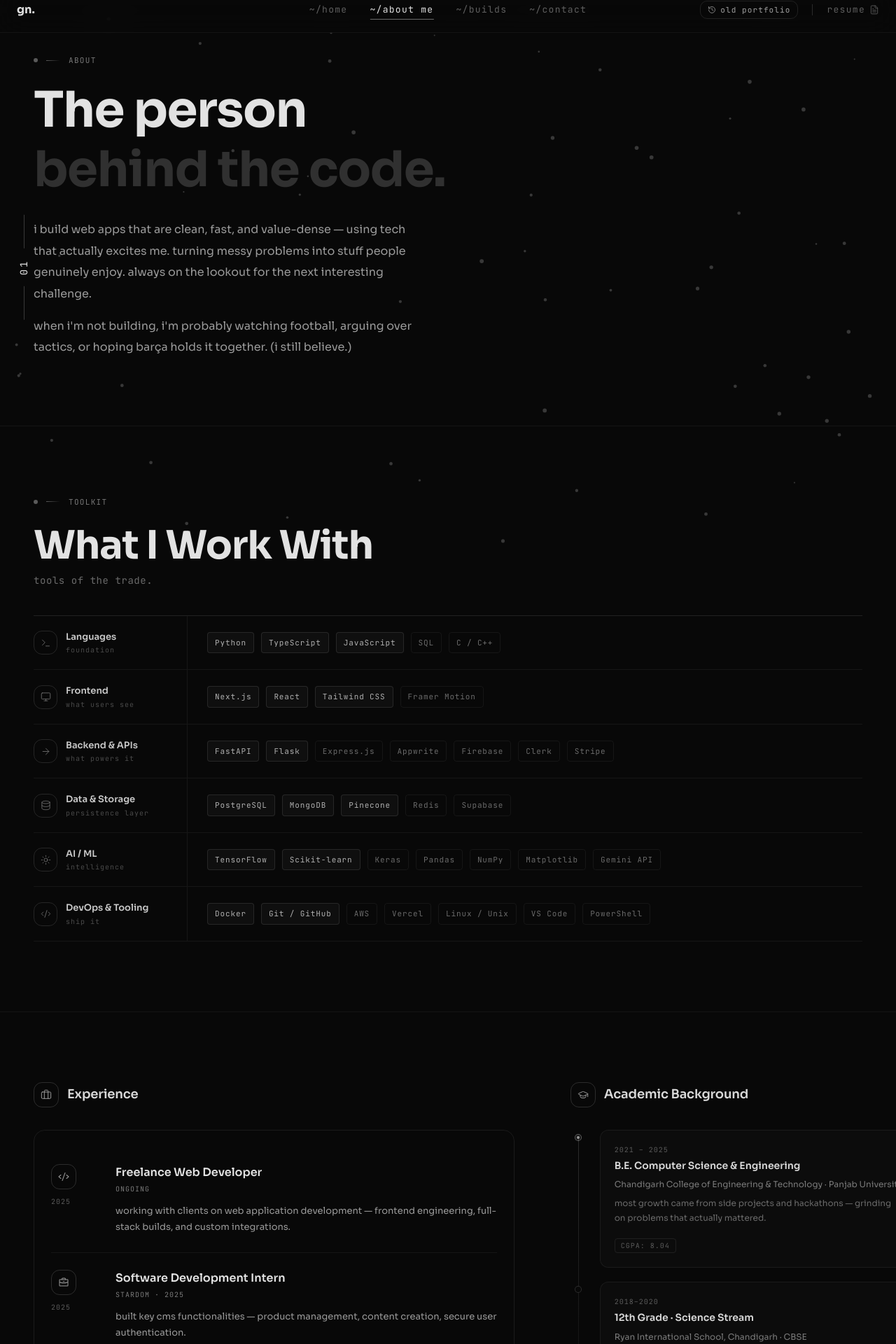
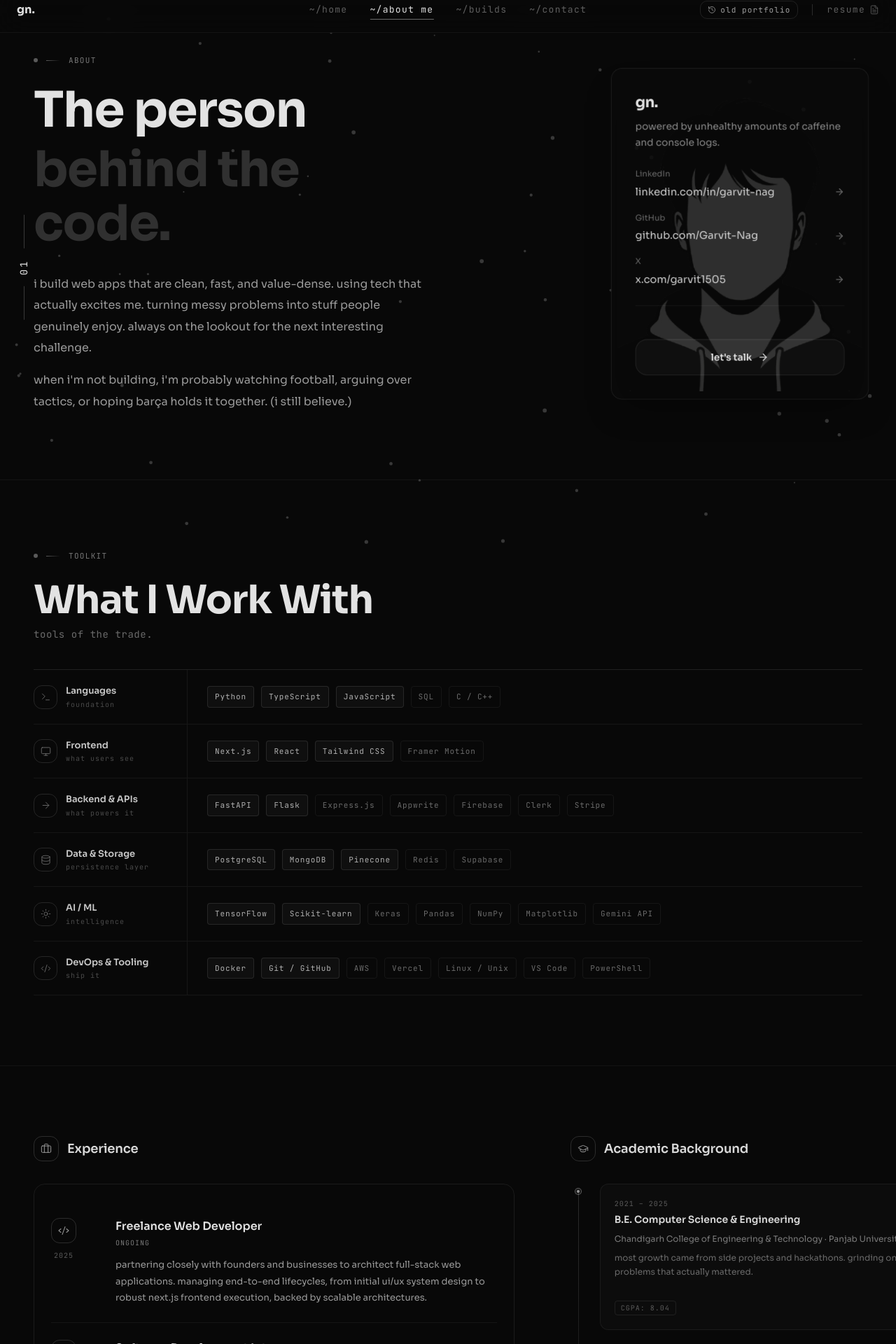
Before and after one commit to Sanmeet007/sanmeet007.github.io, a Next.js app: page /about in a window 1280 px wide. Shown: the part 18-1938 px from the top of the page at 70% size. Built offline with nearby package versions, Linux system fonts and the light colour scheme.

Commit message:
feat: add TiltedCard component and implement project showcase page with category filtering

```diff
--- a/app/contact/page.tsx
+++ b/app/contact/page.tsx
@@ -85,7 +85,7 @@ export default function ContactPage() {
             className="mt-10 max-w-[540px]"
           >
             <p className="font-sans text-base leading-[1.9] text-[#9a9a9a]">
-              currently available and actively exploring what&apos;s next — full-time roles, meaningful projects, and the right collaborations.
+              currently available and actively exploring what&apos;s next. full-time roles, meaningful projects, and the right collaborations.
             </p>
             <p className="font-sans text-base leading-[1.9] text-[#9a9a9a] mt-3">
               if you&apos;re building something worth caring about, let&apos;s talk. i respond within 24 hours.
--- a/components/about/about-header.tsx
+++ b/components/about/about-header.tsx
@@ -1,15 +1,19 @@
 'use client'
 
+import Link from 'next/link'
 import { motion } from 'framer-motion'
+import { ArrowUpRight, ArrowRight } from 'lucide-react'
 import { SectionHeading } from '@/components/ui/section-heading'
+import TiltedCard from '@/components/animate-ui/components/tilted-card'
 
 export function AboutHeader() {
   return (
     <section
       data-section="1"
-      className="min-h-[70vh] flex items-center bg-transparent pt-24 pb-24"
+      className="min-h-[85vh] flex items-center bg-transparent pt-24 pb-24"
     >
-      <div className="max-w-7xl mx-auto px-6 lg:px-12 w-full">
+      <div className="max-w-7xl mx-auto px-6 lg:px-12 w-full grid grid-cols-1 lg:grid-cols-2 gap-12 items-center">
+        <div>
         <motion.div
           initial={{ opacity: 0, y: 18 }}
           animate={{ opacity: 1, y: 0 }}
@@ -38,12 +42,77 @@ export function AboutHeader() {
           className="max-w-[560px] mt-8"
         >
           <p className="font-sans text-[16px] leading-[1.9] text-[#9a9a9a]">
-            i build web apps that are clean, fast, and value-dense — using tech that actually excites me. turning messy problems into stuff people genuinely enjoy. always on the lookout for the next interesting challenge.
+            i build web apps that are clean, fast, and value-dense. using tech that actually excites me. turning messy problems into stuff people genuinely enjoy. always on the lookout for the next interesting challenge.
           </p>
           <p className="font-sans text-[16px] leading-[1.9] text-[#9a9a9a] mt-4">
             when i&apos;m not building, i&apos;m probably watching football, arguing over tactics, or hoping barça holds it together. (i still believe.)
           </p>
         </motion.div>
+        </div>
+
+        {/* Right side interactive card */}
+        <motion.div
+           initial={{ opacity: 0 }}
+           animate={{ opacity: 1 }}
+           transition={{ duration: 1, delay: 0.5 }}
+           className="relative flex justify-center lg:justify-end w-full lg:w-auto shrink-0"
+        >
+          <TiltedCard
+            imageSrc="/pfp.png"
+            altText="Garvit Nag - Engineer"
+            captionText="gn. / engineer"
+            containerHeight="450px"
+            containerWidth="350px"
+            imageHeight="450px"
+            imageWidth="350px"
+            rotateAmplitude={12}
+            scaleOnHover={1.05}
+            showMobileWarning={false}
+            showTooltip={true}
+            displayOverlayContent={true}
+            overlayContent={
+              <div className="absolute inset-0 bg-[#0a0a0a]/85 backdrop-blur-[2px] p-6 sm:p-8 flex flex-col justify-between rounded-[15px] border border-[rgba(255,255,255,0.08)]">
+                <div>
+                  <h3 className="font-sans text-xl font-bold text-[#e2e2e2] tracking-tight">gn.</h3>
+                  <p className="font-sans text-[13px] text-[#8a8a8a] mt-2 mb-6 leading-relaxed lowercase">
+                    Powered by unhealthy amounts of caffeine and console logs.
+                  </p>
+
+                  <div className="flex flex-col gap-4">
+                    <div className="flex flex-col gap-1.5">
+                      <span className="font-sans text-[11px] text-[#6a6a6a]">LinkedIn</span>
+                      <a href="https://linkedin.com/in/garvit-nag" target="_blank" rel="noopener noreferrer" className="font-sans text-[14px] text-[#d2d2d2] hover:text-white transition-colors flex items-center justify-between group">
+                        linkedin.com/in/garvit-nag
+                        <ArrowRight size={14} className="text-[#6a6a6a] group-hover:text-white transition-colors" />
+                      </a>
+                    </div>
+
+                    <div className="flex flex-col gap-1.5">
+                      <span className="font-sans text-[11px] text-[#6a6a6a]">GitHub</span>
+                      <a href="https://github.com/Garvit-Nag" target="_blank" rel="noopener noreferrer" className="font-sans text-[14px] text-[#d2d2d2] hover:text-white transition-colors flex items-center justify-between group">
+                        github.com/Garvit-Nag
+                        <ArrowRight size={14} className="text-[#6a6a6a] group-hover:text-white transition-colors" />
+                      </a>
+                    </div>
+
+                    <div className="flex flex-col gap-1.5 border-b border-[rgba(255,255,255,0.05)] pb-6">
+                      <span className="font-sans text-[11px] text-[#6a6a6a]">X</span>
+                      <a href="https://x.com/garvit1505" target="_blank" rel="noopener noreferrer" className="font-sans text-[14px] text-[#d2d2d2] hover:text-white transition-colors flex items-center justify-between group">
+                        x.com/garvit1505
+                        <ArrowRight size={14} className="text-[#6a6a6a] group-hover:text-white transition-colors" />
+                      </a>
+                    </div>
+                  </div>
+                </div>
+
+                <Link href="/contact" className="w-full mt-4 py-3.5 px-4 rounded-xl bg-[rgba(255,255,255,0.03)] border border-[rgba(255,255,255,0.08)] hover:bg-[rgba(255,255,255,0.08)] hover:shadow-[0_0_20px_rgba(255,255,255,0.15)] hover:border-[rgba(255,255,255,0.25)] transition-all flex items-center justify-center gap-2 group">
+                  <span className="text-[13px] font-semibold text-[#e2e2e2]">let's talk</span>
+                  <ArrowRight size={15} strokeWidth={2} className="text-[#e2e2e2] group-hover:translate-x-1 transition-transform" />
+                </Link>
+              </div>
+            }
+          />
+        </motion.div>
       </div>
     </section>
   )
--- a/components/about/experience-education-section.tsx
+++ b/components/about/experience-education-section.tsx
@@ -11,15 +11,15 @@ const experiences = [
     year: '2025',
     title: 'freelance web developer',
     subtitle: 'ongoing',
-    description: 'working with clients on web application development — frontend engineering, full-stack builds, and custom integrations.',
+    description: 'partnering closely with founders and businesses to architect full-stack web applications. managing end-to-end lifecycles, from initial ui/ux system design to robust next.js frontend execution, backed by scalable architectures.',
     link: null
   },
   {
     icon: PiBriefcase,
     year: '2025',
     title: 'software development intern',
-    subtitle: 'stardom · 2025',
-    description: 'built key cms functionalities — product management, content creation, secure user authentication.',
+    subtitle: 'stardom',
+    description: 'architected an ssr-first admin cms using next.js and appwrite, eliminating static redeploy cycles. bypassed serverless payload limits via direct client-to-storage media uploads, and heavily optimized backend bandwidth while enforcing strict mime-type validation.',
     link: null
   },
   {
@@ -27,7 +27,7 @@ const experiences = [
     year: '2024',
     title: 'google genai exchange hackathon',
     subtitle: 'winner, network 18 track · google & devfolio',
-    description: 'built credify — perceptual fingerprinting that survives format changes, hierarchical content attribution tracking, and gemini api integration for real-time media fact enrichment.',
+    description: 'won first place in the network 18 track. developed an innovative solution to combat video misinformation by engineering a robust media attribution and tampering detection system, running multiple pre-trained models concurrently for real-time analysis.',
     link: { text: 'view credify', href: '/build/credify' }
   },
 ]
@@ -39,7 +39,7 @@ const education = [
     grade: 'CGPA: 8.04',
     period: '2021 – 2025',
     current: true,
-    blurb: 'most growth came from side projects and hackathons — grinding on problems that actually mattered.',
+    blurb: 'most growth came from side projects and hackathons. grinding on problems that actually mattered.',
   },
   {
     degree: '12th Grade · Science Stream',
@@ -87,13 +87,15 @@ export function ExperienceEducationSection() {
                   <StaggerItem key={index}>
                     <div className={`flex gap-5 py-6 ${index < experiences.length - 1 ? 'border-b border-[rgba(255,255,255,0.06)]' : ''}`}>
                       {/* Icon + Year */}
-                      <div className="w-[72px] flex flex-col items-start gap-2.5 flex-shrink-0">
-                        <div className="border border-[rgba(255,255,255,0.15)] rounded-lg p-2 flex items-center justify-center h-9 w-9">
-                          <exp.icon size={16} className="text-[#9a9a9a]" />
+                      <div className="w-[72px] flex flex-col items-start shrink-0">
+                        <div className="w-9 flex flex-col items-center gap-2.5">
+                          <div className="border border-[rgba(255,255,255,0.15)] rounded-lg p-2 flex items-center justify-center h-9 w-9">
+                            <exp.icon size={16} className="text-[#9a9a9a]" />
+                          </div>
+                          <span className="font-mono text-[10px] tracking-widest text-[#5a5a5a] text-center">
+                            {exp.year}
+                          </span>
                         </div>
-                        <span className="font-mono text-[10px] tracking-[0.1em] text-[#5a5a5a]">
-                          {exp.year}
-                        </span>
                       </div>
 
                       {/* Content */}
@@ -147,10 +149,10 @@ export function ExperienceEducationSection() {
                   <div key={index} className="flex gap-5 relative group flex-1">
                     {/* Node */}
                     <div className="w-[22px] flex-shrink-0 flex flex-col items-center pt-1.5">
-                      <div className={`w-[10px] h-[10px] rounded-full border flex-shrink-0 flex items-center justify-center ${
+                      <div className={`w-[10px] h-[10px] rounded-full border flex-shrink-0 flex items-center justify-center transition-colors duration-300 ${
                         edu.current
-                          ? 'border-[rgba(255,255,255,0.3)] bg-[rgba(255,255,255,0.06)]'
-                          : 'border-[rgba(255,255,255,0.15)] bg-[#080808]'
+                          ? 'border-[rgba(255,255,255,0.3)] bg-[rgba(255,255,255,0.06)] group-hover:border-[rgba(255,255,255,0.5)] group-hover:bg-[rgba(255,255,255,0.15)]'
+                          : 'border-[rgba(255,255,255,0.15)] bg-[#080808] group-hover:border-[rgba(255,255,255,0.3)] group-hover:bg-[#111111]'
                       }`}>
                         {edu.current && (
                           <div className="w-[4px] h-[4px] rounded-full bg-[#9a9a9a]" />
@@ -159,7 +161,7 @@ export function ExperienceEducationSection() {
                     </div>
 
                     {/* Content card */}
-                    <div className="flex-1 flex flex-col bg-[rgba(255,255,255,0.02)] border border-[rgba(255,255,255,0.06)] rounded-lg p-5">
+                    <div className="flex-1 flex flex-col bg-[rgba(255,255,255,0.02)] border border-[rgba(255,255,255,0.06)] rounded-lg p-5 transition-all duration-300 group-hover:bg-[rgba(255,255,255,0.04)] group-hover:border-[rgba(255,255,255,0.12)]">
                       <div className="mb-2">
                         <p className="font-mono text-[10px] tracking-[0.1em] text-[#5a5a5a] uppercase mb-1.5">
                           {edu.period}
--- a/components/about/experience-section.tsx
+++ b/components/about/experience-section.tsx
@@ -12,7 +12,7 @@ const experiences = [
     year: '2024',
     title: 'freelance developer',
     subtitle: 'web application development',
-    description: 'built key cms functionalities — product management, content creation, secure user authentication. client: stardom.co.in',
+    description: 'built key cms functionalities. product management, content creation, secure user authentication. client: stardom.co.in',
     link: { text: 'view project', href: '#' }
   },
   {
@@ -20,7 +20,7 @@ const experiences = [
     year: 'oct 2024',
     title: 'gen ai exchange hackathon',
     subtitle: 'winner, network 18 track · google & devfolio',
-    description: 'built credify — perceptual fingerprinting that survives format changes, hierarchical content attribution tracking, and gemini api integration for real-time media fact enrichment.',
+    description: 'built credify. perceptual fingerprinting that survives format changes, hierarchical content attribution tracking, and gemini api integration for real-time media fact enrichment.',
     link: { text: 'view credify', href: '/build/credify' }
   },
   {
@@ -28,7 +28,7 @@ const experiences = [
     year: 'sept 2024',
     title: 'smart india hackathon',
     subtitle: 'internal winner, aicte id: 1728',
-    description: 'designed pramanik — a paperless scholarship disbursement platform for pmsss that automates validation for transparent fund allocation.',
+    description: 'designed pramanik. a paperless scholarship disbursement platform for pmsss that automates validation for transparent fund allocation.',
     link: { text: 'view pramanik', href: '/build/pramanik' }
   },
   {
--- a/components/about/hobbies-section.tsx
+++ b/components/about/hobbies-section.tsx
@@ -21,7 +21,7 @@ const hobbies = [
   {
     icon: Film,
     name: 'cinema',
-    description: 'hacksaw ridge, interstellar, the dark knight — taste certified',
+    description: 'hacksaw ridge, interstellar, the dark knight, taste certified',
     tags: ['drama', 'sci-fi', 'thriller']
   },
   {
--- /dev/null
+++ b/components/animate-ui/components/tilted-card.tsx
@@ -0,0 +1,157 @@
+'use client';
+
+import { useRef, useState } from 'react';
+import { motion, useMotionValue, useSpring, SpringOptions } from 'framer-motion';
+
+interface TiltedCardProps {
+  imageSrc: string;
+  altText?: string;
+  captionText?: string;
+  containerHeight?: React.CSSProperties['height'];
+  containerWidth?: React.CSSProperties['width'];
+  imageHeight?: React.CSSProperties['height'];
+  imageWidth?: React.CSSProperties['width'];
+  scaleOnHover?: number;
+  rotateAmplitude?: number;
+  showMobileWarning?: boolean;
+  showTooltip?: boolean;
+  overlayContent?: React.ReactNode;
+  displayOverlayContent?: boolean;
+}
+
+const springValues: SpringOptions = {
+  damping: 30,
+  stiffness: 100,
+  mass: 2
+};
+
+export default function TiltedCard({
+  imageSrc,
+  altText = 'Tilted card image',
+  captionText = '',
+  containerHeight = '300px',
+  containerWidth = '100%',
+  imageHeight = '300px',
+  imageWidth = '300px',
+  scaleOnHover = 1.05,
+  rotateAmplitude = 12,
+  showMobileWarning = false,
+  showTooltip = true,
+  overlayContent = null,
+  displayOverlayContent = false
+}: TiltedCardProps) {
+  const ref = useRef<HTMLElement>(null);
+
+  const x = useMotionValue(0);
+  const y = useMotionValue(0);
+  const rotateX = useSpring(useMotionValue(0), springValues);
+  const rotateY = useSpring(useMotionValue(0), springValues);
+  const scale = useSpring(1, springValues);
+  const opacity = useSpring(0);
+  const rotateFigcaption = useSpring(0, {
+    stiffness: 350,
+    damping: 30,
+    mass: 1
+  });
+
+  const [lastY, setLastY] = useState<number>(0);
+
+  function handleMouse(e: React.MouseEvent<HTMLElement>) {
+    if (!ref.current) return;
+
+    const rect = ref.current.getBoundingClientRect();
+    const offsetX = e.clientX - rect.left - rect.width / 2;
+    const offsetY = e.clientY - rect.top - rect.height / 2;
+
+    const rotationX = (offsetY / (rect.height / 2)) * -rotateAmplitude;
+    const rotationY = (offsetX / (rect.width / 2)) * rotateAmplitude;
+
+    rotateX.set(rotationX);
+    rotateY.set(rotationY);
+
+    x.set(e.clientX - rect.left);
+    y.set(e.clientY - rect.top);
+
+    const velocityY = offsetY - lastY;
+    rotateFigcaption.set(-velocityY * 0.6);
+    setLastY(offsetY);
+  }
+
+  function handleMouseEnter() {
+    scale.set(scaleOnHover);
+    opacity.set(1);
+  }
+
+  function handleMouseLeave() {
+    opacity.set(0);
+    scale.set(1);
+    rotateX.set(0);
+    rotateY.set(0);
+    rotateFigcaption.set(0);
+  }
+
+  return (
+    <figure
+      ref={ref}
+      className="relative w-full h-full flex flex-col items-center justify-center [perspective:800px]"
+      style={{
+        height: containerHeight,
+        width: containerWidth
+      }}
+      onMouseMove={handleMouse}
+      onMouseEnter={handleMouseEnter}
+      onMouseLeave={handleMouseLeave}
+    >
+      {showMobileWarning && (
+        <div className="absolute top-4 text-center text-sm hidden max-sm:block text-[#8a8a8a]">
+          This effect is optimized for desktop interactions.
+        </div>
+      )}
+
+      <motion.div
+        className="relative [transform-style:preserve-3d]"
+        style={{
+          width: imageWidth,
+          height: imageHeight,
+          rotateX,
+          rotateY,
+          scale
+        }}
+      >
+        <motion.img
+          src={imageSrc}
+          alt={altText}
+          className="absolute top-0 left-0 object-cover rounded-[15px] will-change-transform shadow-2xl shadow-black/50"
+          style={{
+            width: imageWidth,
+            height: imageHeight,
+            transform: 'translateZ(0)'
+          }}
+        />
+
+        {displayOverlayContent && overlayContent && (
+          <motion.div
+            className="absolute top-0 left-0 z-10 w-full h-full will-change-transform"
+            style={{ transform: 'translateZ(40px)' }}
+          >
+            {overlayContent}
+          </motion.div>
+        )}
+      </motion.div>
+
+      {showTooltip && (
+        <motion.figcaption
+          className="pointer-events-none absolute left-0 top-0 rounded-md px-2.5 py-1 text-[10px] font-mono uppercase tracking-widest bg-[#0a0a0a]/90 border border-[rgba(255,255,255,0.12)] text-[#c8c8c8] backdrop-blur-md z-50 hidden sm:block whitespace-nowrap shadow-xl"
+          style={{
+            x,
+            y,
+            opacity,
+            rotate: rotateFigcaption
+          }}
+        >
+          {captionText}
+        </motion.figcaption>
+      )}
+    </figure>
+  );
+}
--- a/components/home/hero-section.tsx
+++ b/components/home/hero-section.tsx
@@ -57,7 +57,7 @@ export function HeroSection() {
               className="font-sans font-normal text-lg leading-[1.9] text-[#9a9a9a] max-w-[500px]"
               suppressHydrationWarning
             >
-              i build innovative web applications with clean, functional code — occasionally pausing to have existential conversations with my console logs.
+              i build innovative web applications with clean, functional code, occasionally pausing to have existential conversations with my console logs.
             </motion.p>
 
             <div className="h-8" />
--- a/components/home/skills-section.tsx
+++ b/components/home/skills-section.tsx
@@ -16,7 +16,7 @@ const steps = [
   },
   {
     philosophy: "if the interface needs explaining, it's broken.",
-    description: "i care about things that feel effortless to use. next.js is my default — fast, clean, no unnecessary weight.",
+    description: "i care about things that feel effortless to use. next.js is my default. fast, clean, no unnecessary weight.",
     chips: ['Next.js', 'React', 'Tailwind CSS', 'Framer Motion'],
     label: 'frontend',
   },
@@ -34,7 +34,7 @@ const steps = [
   },
   {
     philosophy: "real ml. from training to deployment.",
-    description: "shipped actual ai-native apps, not just wrappers. rag pipelines, model integrations — done the work.",
+    description: "shipped actual ai-native apps, not just wrappers. rag pipelines, model integrations. done the work.",
     chips: ['TensorFlow', 'Scikit-learn', 'Keras', 'Pandas', 'NumPy', 'Matplotlib', 'Gemini API'],
     label: 'ai / ml',
   },
```
Also changed, not shown: app/build/page.tsx.
